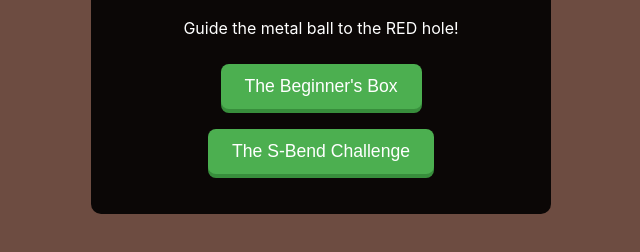
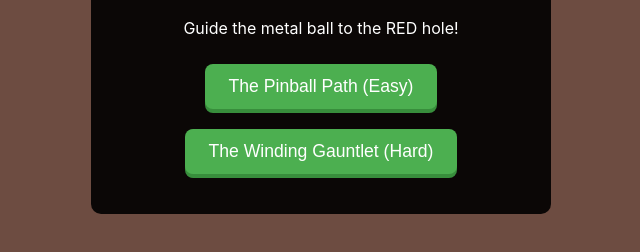
Before and after one commit to aruck4/tilt-golf-game, a plain HTML site: page index.html in a window 1280 px wide. Shown: the part 340-592 px from the top of the page, without its empty margins (319-959 px from the left). Drawn offline with Linux system fonts and the light colour scheme.

Commit message:
Update index.html

```diff
--- a/index.html
+++ b/index.html
@@ -27,8 +27,9 @@
         }
 
         #game-area {
-            width: 100%;
-            height: 100%;
+            /* Makes the game area a responsive square based on the smaller screen dimension (vh or vw) */
+            width: min(90vh, 90vw);
+            height: min(90vh, 90vw);
             position: absolute;
             background-color: #8d6e63; /* Lighter Wood Tone Play Area */
             display: none; /* Hidden until game starts */
@@ -48,11 +49,11 @@
             z-index: 10;
         }
 
-        /* Traps (Holes the ball falls into) */
+        /* Traps (Holes the ball falls into) - Increased size to 45px to match image density */
         .trap, #goal-hole {
             position: absolute;
-            width: 30px;
-            height: 30px;
+            width: 45px;
+            height: 45px;
             border-radius: 50%;
             background: #000; /* Black Hole */
             border: 2px solid #333;
@@ -65,7 +66,7 @@
             border: 3px dashed #fff;
         }
 
-        /* Maze Walls */
+        /* Maze Walls (The "Pegs") */
         .wall {
             position: absolute;
             background-color: #5d4037; /* Dark Wood Wall Color */
@@ -145,47 +146,78 @@
             BASE_SPEED: 0.1,             // Slower base speed for more control
             FRICTION: 0.99,              // High friction (keeps momentum rolling)
             BOUNCE_FACTOR: -0.5,         // Medium bounce off walls
-            WALL_THICKNESS: 15           // Thickness of maze walls in pixels
+            WALL_THICKNESS: 0            // This is now calculated dynamically in loadMap for scaling
         };
 
         // === MAP DATA ===
         // Positions and dimensions are in PERCENTAGE (%) for responsiveness.
+        // Designs based on the Labyrinth style (many holes, short wall segments).
         const MAP_DATA = [
             {
                 id: 0,
-                name: "The Beginner's Box",
-                startPos: { x: 5, y: 5 },
-                goalPos: { x: 90, y: 90 },
+                name: "The Pinball Path (Easy)",
+                startPos: { x: 50, y: 5 },
+                goalPos: { x: 50, y: 95 },
                 traps: [
-                    { x: 30, y: 30 },
-                    { x: 70, y: 30 },
-                    { x: 50, y: 65 },
+                    { x: 10, y: 20 }, { x: 90, y: 20 },
+                    { x: 30, y: 40 }, { x: 70, y: 40 },
+                    { x: 10, y: 60 }, { x: 90, y: 60 },
+                    { x: 30, y: 80 }, { x: 70, y: 80 },
+                    { x: 50, y: 50 } // Center Trap
                 ],
                 walls: [
-                    // Outer barriers are handled by gameArea borders, these are internal walls.
-                    // { type: 'vertical', x: 20, y: 0, h: 40 }, // Example: Vertical wall starting at 20% X, 0% Y, 40% height
-                    { type: 'horizontal', x: 20, y: 20, w: 40 },
-                    { type: 'vertical', x: 60, y: 20, h: 40 },
-                    { type: 'horizontal', x: 40, y: 60, w: 40 },
-                    { type: 'vertical', x: 40, y: 40, h: 20 },
+                    // Top Entry Guide (V: vertical, H: horizontal)
+                    { type: 'vertical', x: 30, y: 0, h: 20 },
+                    { type: 'vertical', x: 70, y: 0, h: 20 },
+
+                    // Left Serpent Curve
+                    { type: 'horizontal', x: 20, y: 30, w: 30 }, // Block top-left
+                    { type: 'vertical', x: 20, y: 30, h: 20 },
+                    { type: 'horizontal', x: 20, y: 50, w: 30 }, // Block middle-left
+                    { type: 'vertical', x: 40, y: 60, h: 20 },
+
+                    // Right Serpent Curve
+                    { type: 'horizontal', x: 50, y: 70, w: 30 }, // Block bottom-right
+                    { type: 'vertical', x: 80, y: 50, h: 20 },
+                    { type: 'horizontal', x: 50, y: 30, w: 30 }, // Block middle-right
+                    { type: 'vertical', x: 60, y: 20, h: 20 },
+
+                    // Bottom Guide
+                    { type: 'horizontal', x: 30, y: 85, w: 40 } // Funnel to the goal
                 ]
             },
             {
                 id: 1,
-                name: "The S-Bend Challenge",
-                startPos: { x: 90, y: 10 },
-                goalPos: { x: 10, y: 90 },
+                name: "The Winding Gauntlet (Hard)",
+                startPos: { x: 5, y: 5 },
+                goalPos: { x: 95, y: 95 },
                 traps: [
-                    { x: 50, y: 10 },
-                    { x: 25, y: 50 },
-                    { x: 75, y: 50 },
-                    { x: 50, y: 90 },
+                    // Dense trap placement
+                    { x: 30, y: 15 }, { x: 70, y: 15 },
+                    { x: 15, y: 30 }, { x: 50, y: 30 }, { x: 85, y: 30 },
+                    { x: 30, y: 45 }, { x: 70, y: 45 },
+                    { x: 15, y: 60 }, { x: 50, y: 60 }, { x: 85, y: 60 },
+                    { x: 30, y: 75 }, { x: 70, y: 75 },
+                    { x: 50, y: 90 } // Near goal trap
                 ],
                 walls: [
-                    { type: 'horizontal', x: 0, y: 30, w: 70 },
-                    { type: 'horizontal', x: 30, y: 70, w: 70 },
-                    { type: 'vertical', x: 30, y: 30, h: 40 },
-                    { type: 'vertical', x: 70, y: 30, h: 40 },
+                    // --- Top Left Quadrant (Start 5, 5) ---
+                    { type: 'horizontal', x: 20, y: 20, w: 30 }, // Blocks straight across from start
+                    { type: 'vertical', x: 45, y: 20, h: 25 },  // Forces ball down
+
+                    // --- Left-to-Right Crossover Channel (Y=45-70) ---
+                    { type: 'horizontal', x: 0, y: 40, w: 45 }, // Top block of channel (Y=40)
+                    { type: 'horizontal', x: 55, y: 40, w: 45 }, // Top block, forces entry near center (Y=40)
+                    { type: 'vertical', x: 55, y: 40, h: 30 },  // Central divider peg 1 (Y=40 to Y=70)
+
+                    // --- Bottom Block and Final Corner (Y=70-100) ---
+                    { type: 'horizontal', x: 20, y: 70, w: 60 }, // Main horizontal divider (Forces ball into X>80)
+                    { type: 'vertical', x: 20, y: 70, h: 25 },  // Left side guide (Y=70 to Y=95)
+
+                    // FIX: New, shorter pegs to define the open goal path at (95, 95)
+                    { type: 'vertical', x: 80, y: 70, h: 15 },  // Peg 1: Forces ball down to Y=85
+                    { type: 'horizontal', x: 80, y: 85, w: 10 } // Peg 2: Forces ball right past X=90
+                    // The path is now clear to the goal at (95, 95)
                 ]
             }
         ];
@@ -291,6 +323,11 @@
             const toPxX = (pct) => (gameArea.clientWidth * pct) / 100;
             const toPxY = (pct) => (gameArea.clientHeight * pct) / 100;
             const centerOffset = (el) => el.clientWidth / 2;
+
+            // ** SCALING FIX: Calculate dynamic wall thickness based on 1.5% of game area **
+            const dynamicWallThickness = Math.floor(gameArea.clientWidth * 0.015);
+            CONFIG.WALL_THICKNESS = dynamicWallThickness;
+
 
             // 1. Set ball initial position
             ballX = toPxX(map.startPos.x);
@@ -401,9 +438,12 @@
             }
 
             // 4. Boundary Collision Check (Maze Frame)
-            const maxX = gameArea.clientWidth - ballWidth - CONFIG.WALL_THICKNESS;
-            const maxY = gameArea.clientHeight - ballHeight - CONFIG.WALL_THICKNESS;
-            const min = CONFIG.WALL_THICKNESS;
+            // The outer border is 15px. We use the dynamically calculated WALL_THICKNESS for internal wall rendering,
+            // but rely on the hardcoded 15px border for the game area boundary check (which is consistent across screens).
+            const outerBoundaryThickness = 15;
+            const maxX = gameArea.clientWidth - ballWidth - outerBoundaryThickness;
+            const maxY = gameArea.clientHeight - ballHeight - outerBoundaryThickness;
+            const min = outerBoundaryThickness;
 
 
             if (newBallX < min) {
```
